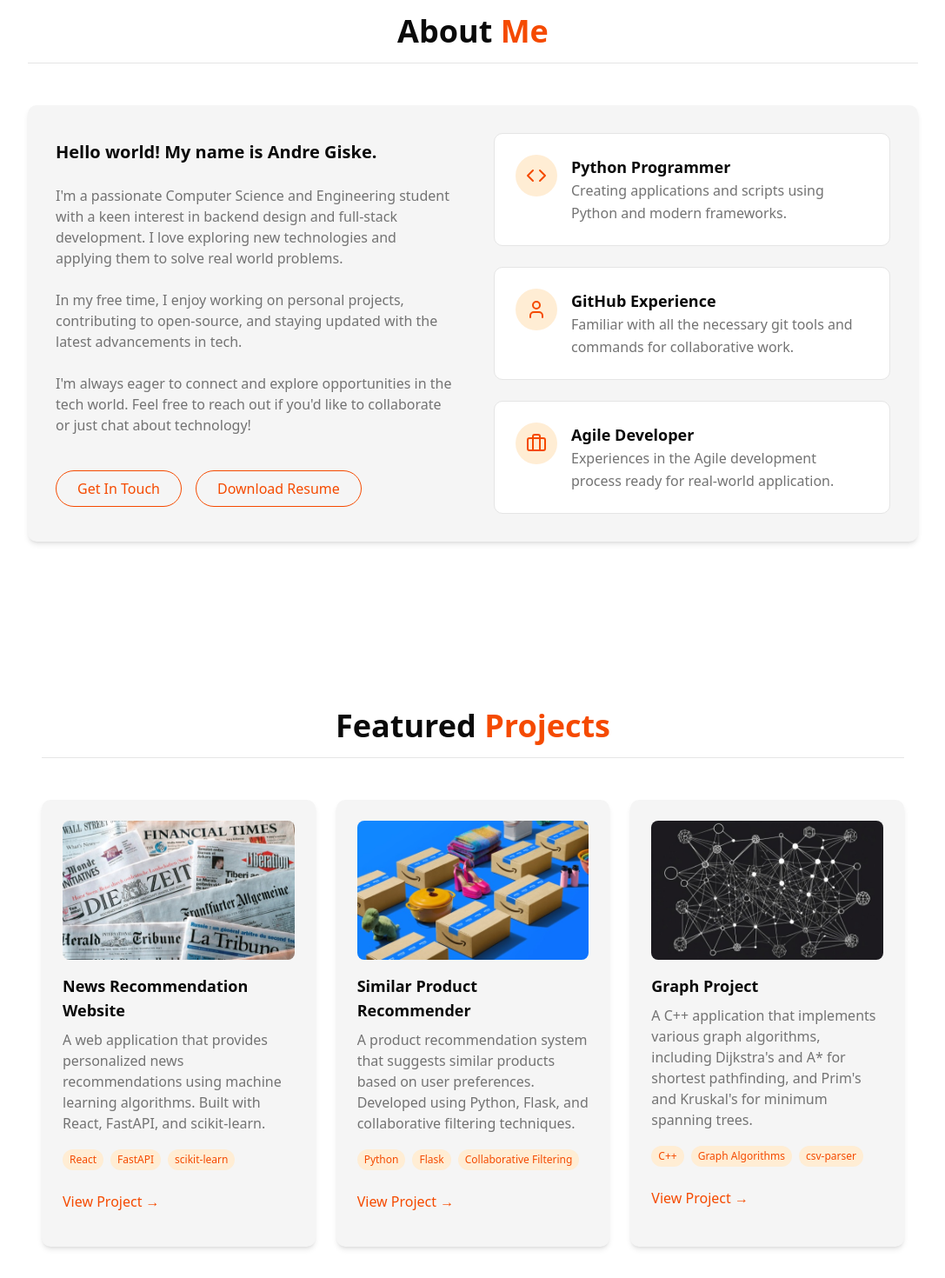
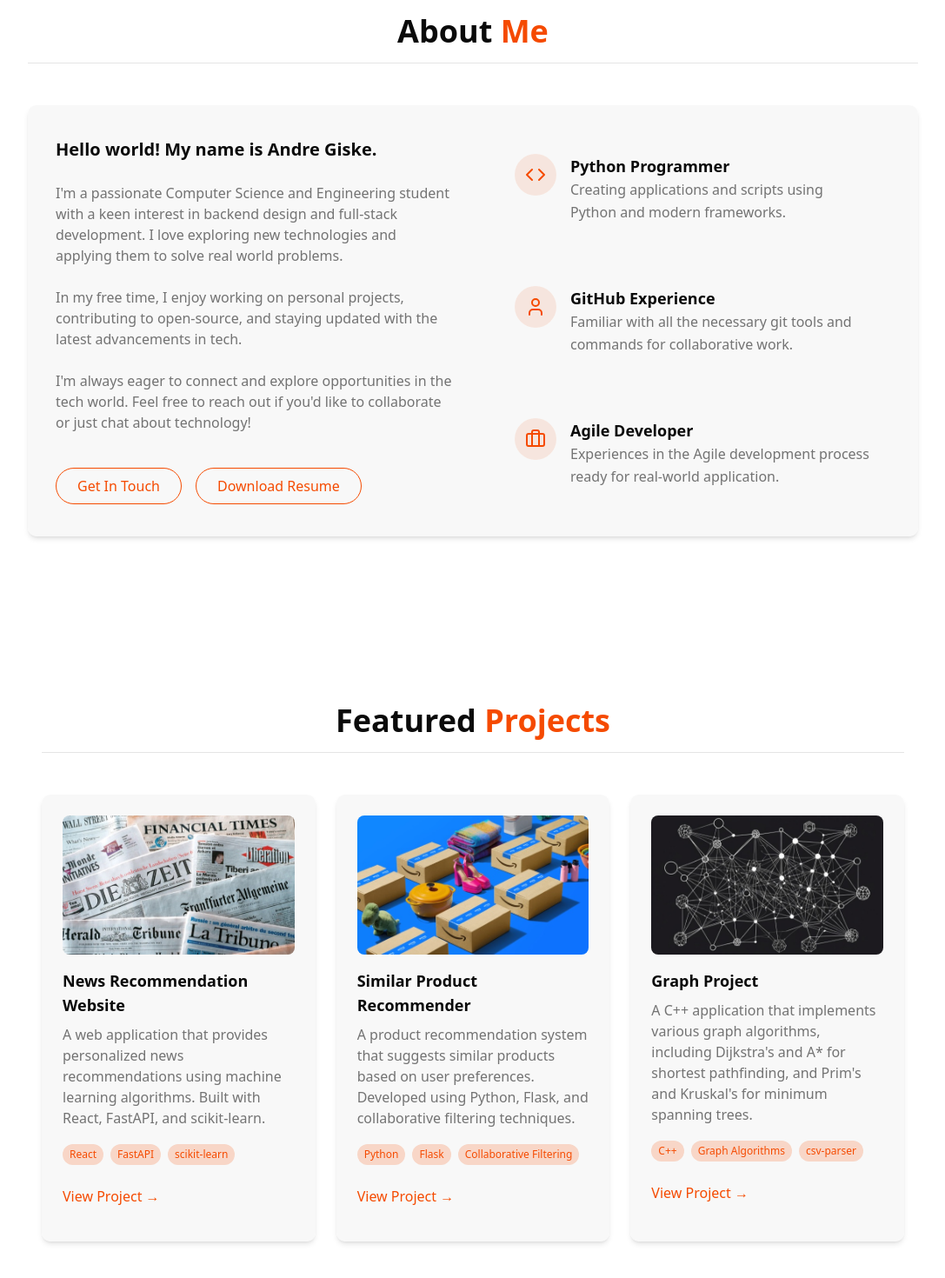
Before and after one commit to dregiske/portfolio, a React (Vite) app: page / in a window 1280 px wide. Shown: the part 880-2350 px from the top of the page at 87% size, without its empty margins (96-1183 px from the left). Built offline with nearby package versions, Linux system fonts and the light colour scheme.

Commit message:
revert visual styles to transparent effects, keep EmailJS and subtitle fix
Co-Authored-By: Claude Sonnet 4.6 <noreply@anthropic.com>

```diff
--- a/src/components/ui/AboutMe.tsx
+++ b/src/components/ui/AboutMe.tsx
@@ -40,14 +40,14 @@ export const AboutMe = () => {
             <div className="flex flex-col sm:flex-row gap-4 pt-4 justify-center md:justify-start">
               <a
                 href="#contact"
-                className="px-6 py-2 rounded-full border border-primary text-primary hover:bg-orange-50 dark:hover:bg-orange-950 transition-colors duration-300"
+                className="px-6 py-2 rounded-full border border-primary text-primary hover:bg-primary/10 transition-colors duration-300"
               >
                 Get In Touch
               </a>
               <a
                 target="_blank"
                 href={RESUME_LINK}
-                className="px-6 py-2 rounded-full border border-primary text-primary hover:bg-orange-50 dark:hover:bg-orange-950 transition-colors duration-300"
+                className="px-6 py-2 rounded-full border border-primary text-primary hover:bg-primary/10 transition-colors duration-300"
               >
                 Download Resume
               </a>
@@ -56,7 +56,7 @@ export const AboutMe = () => {
 
           {/* Right Side */}
           <div className="grid grid-cols-1 gap-6">
-            <div className="bg-background rounded-lg border border-border p-6">
+            <div className="gradient-border p-6 card-hover">
               <div className="flex items-start gap-4">
                 <div className={ICON_CIRCLE}>
                   <Code className="h-6 w-6 text-primary" />
@@ -72,7 +72,7 @@ export const AboutMe = () => {
               </div>
             </div>
 
-            <div className="bg-background rounded-lg border border-border p-6">
+            <div className="gradient-border p-6 card-hover">
               <div className="flex items-start gap-4">
                 <div className={ICON_CIRCLE}>
                   <User className="h-6 w-6 text-primary" />
@@ -88,7 +88,7 @@ export const AboutMe = () => {
               </div>
             </div>
 
-            <div className="bg-background rounded-lg border border-border p-6">
+            <div className="gradient-border p-6 card-hover">
               <div className="flex items-start gap-4">
                 <div className={ICON_CIRCLE}>
                   <Briefcase className="h-6 w-6 text-primary" />
--- a/src/components/ui/Contacts.tsx
+++ b/src/components/ui/Contacts.tsx
@@ -84,9 +84,9 @@ export const Contacts = () => {
                 <div
                   className={cn(
                     "mr-4 items-center flex rounded-full p-3",
-                    "dark:bg-neutral-200",
+                    "dark:bg-white/50",
                     "hover:outline-none hover:ring-2 hover:ring-primary",
-                    "hover:scale-[1.1] hover:bg-orange-50 dark:hover:bg-orange-100 transition-transform duration-300"
+                    "hover:scale-[1.1] hover:bg-primary/10 transition-transform duration-300"
                   )}
                   key={social.name}
                 >
@@ -111,24 +111,24 @@ export const Contacts = () => {
                 type="text"
                 name="name"
                 placeholder="Your Name"
-                className="w-full px-4 py-2 border border-border rounded-md focus:outline-none focus:ring-2 focus:ring-primary"
+                className="w-full px-4 py-2 border border-gray-300 rounded-md focus:outline-none focus:ring-2 focus:ring-primary"
               />
               <input
                 type="email"
                 name="email"
                 placeholder="Your Email"
-                className="w-full px-4 py-2 border border-border rounded-md focus:outline-none focus:ring-2 focus:ring-primary"
+                className="w-full px-4 py-2 border border-gray-300 rounded-md focus:outline-none focus:ring-2 focus:ring-primary"
               />
               <textarea
                 name="message"
                 placeholder="Your Message"
                 rows={4}
-                className="w-full px-4 py-2 border border-border rounded-md focus:outline-none focus:ring-2 focus:ring-primary"
+                className="w-full px-4 py-2 border border-gray-300 rounded-md focus:outline-none focus:ring-2 focus:ring-primary"
               ></textarea>
               <button
                 type="submit"
                 disabled={isSubmitting}
-                className="px-6 py-2 bg-primary text-white rounded-md hover:opacity-90 transition-opacity duration-300"
+                className="px-6 py-2 bg-primary text-white rounded-md hover:bg-primary/80 transition-colors duration-300"
               >
                 {isSubmitting ? "Sending..." : "Send Message"}
                 <Send className="ml-2 h-5 w-5 inline-block" />
--- a/src/components/ui/Navbar.tsx
+++ b/src/components/ui/Navbar.tsx
@@ -39,7 +39,7 @@ export const Navbar = () => {
               <a
                 key={key}
                 href={item.href}
-                className="text-muted-foreground hover:text-primary transition-colors duration-300"
+                className="text-foreground/80 hover:text-primary transition-colors duration-300"
               >
                 {item.name}
               </a>
@@ -76,7 +76,7 @@ export const Navbar = () => {
             <a
               key={key}
               href={item.href}
-              className="text-muted-foreground hover:text-primary transition-colors duration-300"
+              className="text-foreground/80 hover:text-primary transition-colors duration-300"
               onClick={() => setIsMenuOpen(false)}
             >
               {item.name}
--- a/src/components/ui/Skills.tsx
+++ b/src/components/ui/Skills.tsx
@@ -34,7 +34,7 @@ export const Skills = () => {
               <div className="text-left mb-4">
                 <h3 className="font-semibold text-lg">{skill.name}</h3>
               </div>
-              <div className="w-full bg-muted h-2 rounded-full overflow-hidden">
+              <div className="w-full bg-black/50 h-2 rounded-full overflow-hidden">
                 <div
                   className="bg-primary h-2 rounded-full origin-left animate-[grow_1s_ease-in-out_forwards]"
                   style={{ width: `${skill.level}%` }}
--- a/src/constants/theme.ts
+++ b/src/constants/theme.ts
@@ -7,8 +7,8 @@ export const MENU_BUTTON_SIZE = 24;
 // Shared section styles — change once to update all sections
 export const SECTION_HEADING =
   "text-3xl md:text-4xl font-bold mb-12 text-center border-b pb-4";
-export const SECTION_CARD = "bg-secondary p-8 rounded-lg shadow-md";
-export const SECTION_CARD_SM = "bg-secondary p-6 rounded-lg shadow-md";
-export const ICON_CIRCLE = "p-3 rounded-full bg-orange-100 dark:bg-orange-950";
+export const SECTION_CARD = "bg-secondary/70 p-8 rounded-lg shadow-md";
+export const SECTION_CARD_SM = "bg-secondary/70 p-6 rounded-lg shadow-md";
+export const ICON_CIRCLE = "p-3 rounded-full bg-primary/10";
 export const TOOL_BADGE =
-  "inline-block bg-orange-100 dark:bg-orange-900 text-primary text-xs px-2 py-1 rounded-full mr-2 mb-2";
+  "inline-block bg-primary/20 text-primary text-xs px-2 py-1 rounded-full mr-2 mb-2";
--- a/src/index.css
+++ b/src/index.css
@@ -178,9 +178,9 @@
 
   --destructive: oklch(0.704 0.191 22.216);
 
-  --border: oklch(0.28 0 0);
+  --border: oklch(1 0 0 / 10%);
 
-  --input: oklch(0.3 0 0);
+  --input: oklch(1 0 0 / 15%);
 
   --ring: oklch(0.556 0 0);
 
```
